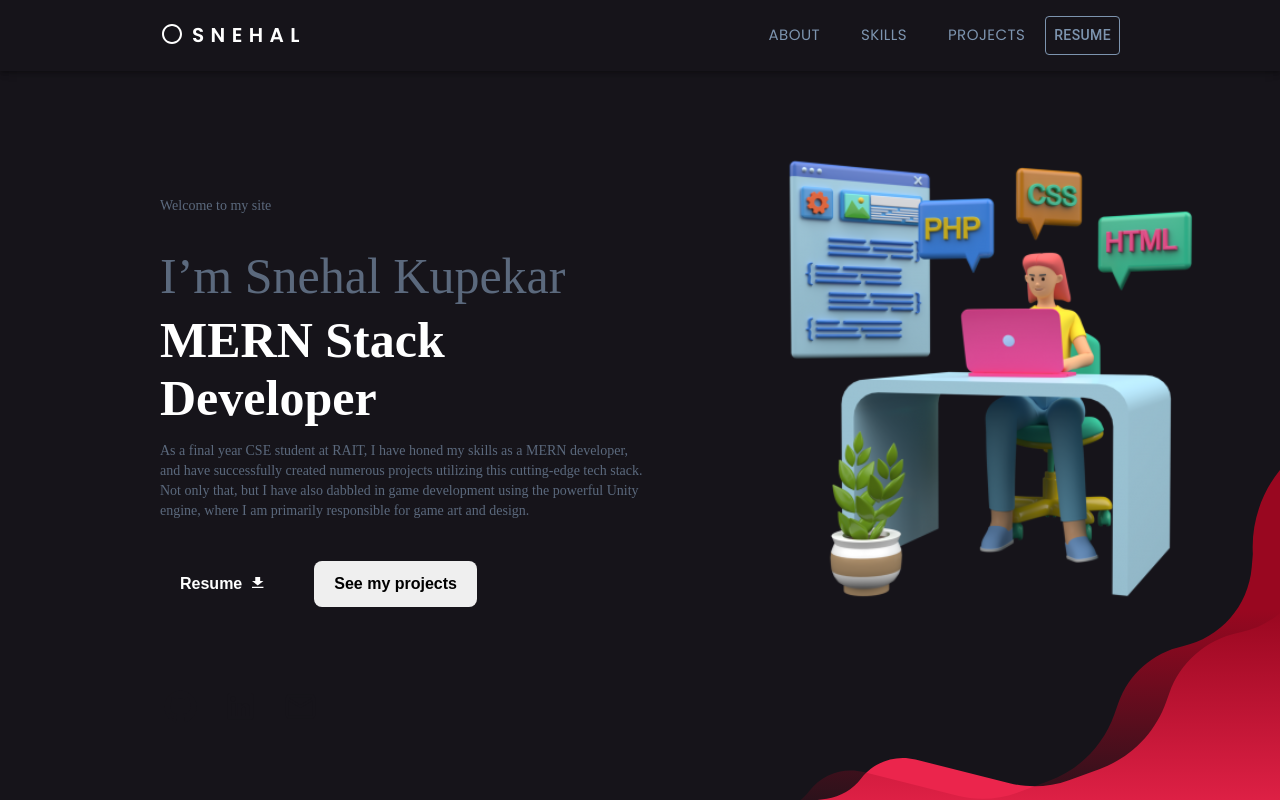
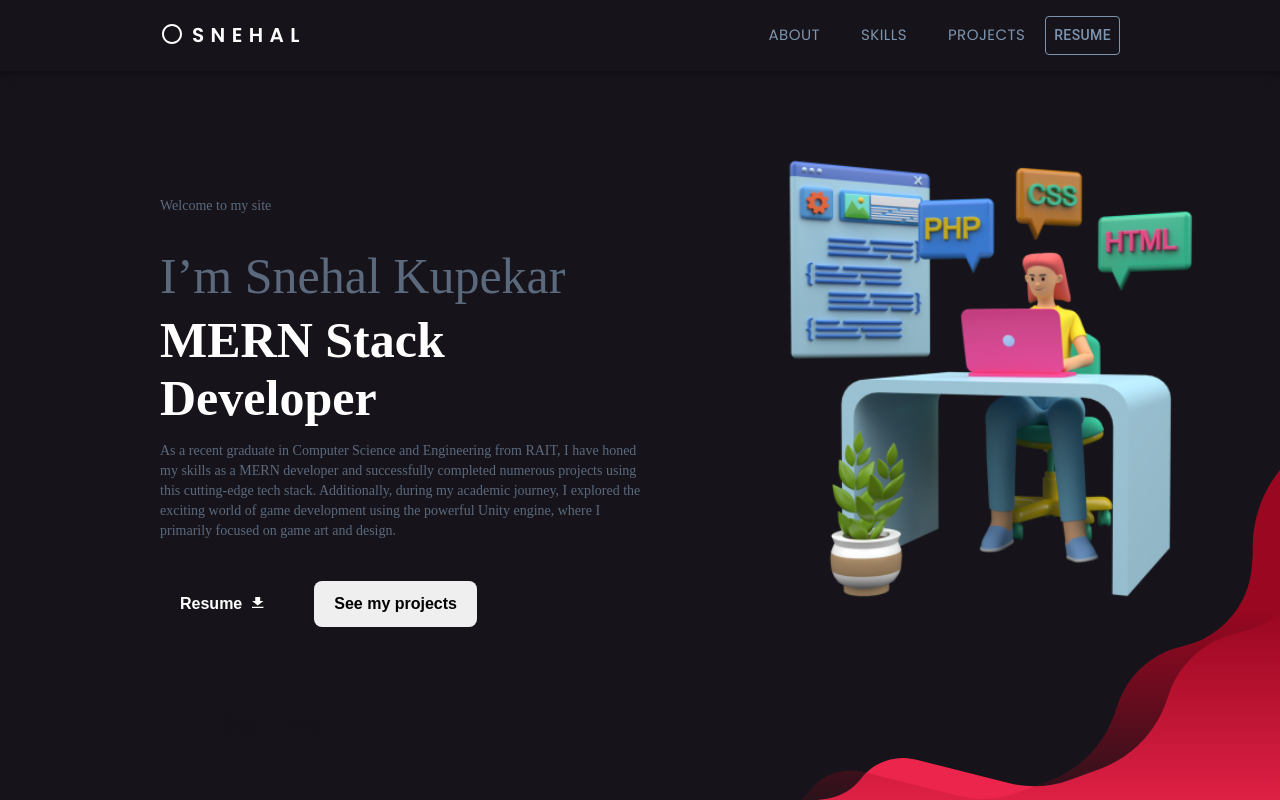
Before and after one commit to Snehal-Kupekar/Portfolio, a React (Create React App) app: page / in a window 1280 px wide. Built offline with nearby package versions, Linux system fonts and the light colour scheme; the HTML template or start-up script is replaced by a standard one.

Commit message:
intro changes

```diff
--- a/src/components/homepage.js
+++ b/src/components/homepage.js
@@ -57,11 +57,12 @@ const Homepage = () => {
               </b>
             </p>
             <p className={styles.greyFont}>
-              As a final year CSE student at RAIT, I have honed my skills as a
-              MERN developer, and have successfully created numerous projects
-              utilizing this cutting-edge tech stack. Not only that, but I have
-              also dabbled in game development using the powerful Unity engine,
-              where I am primarily responsible for game art and design.
+              As a recent graduate in Computer Science and Engineering from
+              RAIT, I have honed my skills as a MERN developer and successfully
+              completed numerous projects using this cutting-edge tech stack.
+              Additionally, during my academic journey, I explored the exciting
+              world of game development using the powerful Unity engine, where I
+              primarily focused on game art and design.
             </p>
           </div>
           <div className={styles.buttons}>
--- a/src/styles/homepage.module.css
+++ b/src/styles/homepage.module.css
@@ -49,13 +49,21 @@
 .btnRes {
     background-color: var(--color-brown);
     color: #fff;
+    transition: all 0.8s ease-in-out;
 
 }
+
+.btnRes:hover{
+    background-image:linear-gradient(120deg, rgba(165, 0, 52, 1) 15%, rgba(135, 0, 31, 1) 35%, rgba(105, 0, 8, 1) 50%, rgba(76, 0, 1, 1) 65%, rgba(47, 0, 2, 1) 85%, rgba(0, 0, 0, 1) 100%);
+
+}
+
 .btnProj{
     color: var(--color-brown);
     margin-left: 30px;
     font-size: bold;
 }
+
 .buttons img {
     overflow: hidden;
     margin-left: 10px;
@@ -95,10 +103,12 @@
     margin-right: 20px;
     cursor: pointer;
     z-index: 2;
+    transition: all 1s ease-in-out;
+}
 
-
-
-  }
+.circle:hover{
+    animation: bounce 1s;
+}
 
 
 
@@ -122,3 +132,20 @@
       max-width: 200px; /* Adjust the maximum width for smaller screens */
     }
   }
+
+  @keyframes bounce {
+    0%, 20%, 60%, 100% {
+      -webkit-transform: translateY(0);
+      transform: translateY(0);
+    }
+
+    40% {
+      -webkit-transform: translateY(-20px);
+      transform: translateY(-20px);
+    }
+
+    80% {
+      -webkit-transform: translateY(-10px);
+      transform: translateY(-10px);
+    }
+  }
```
